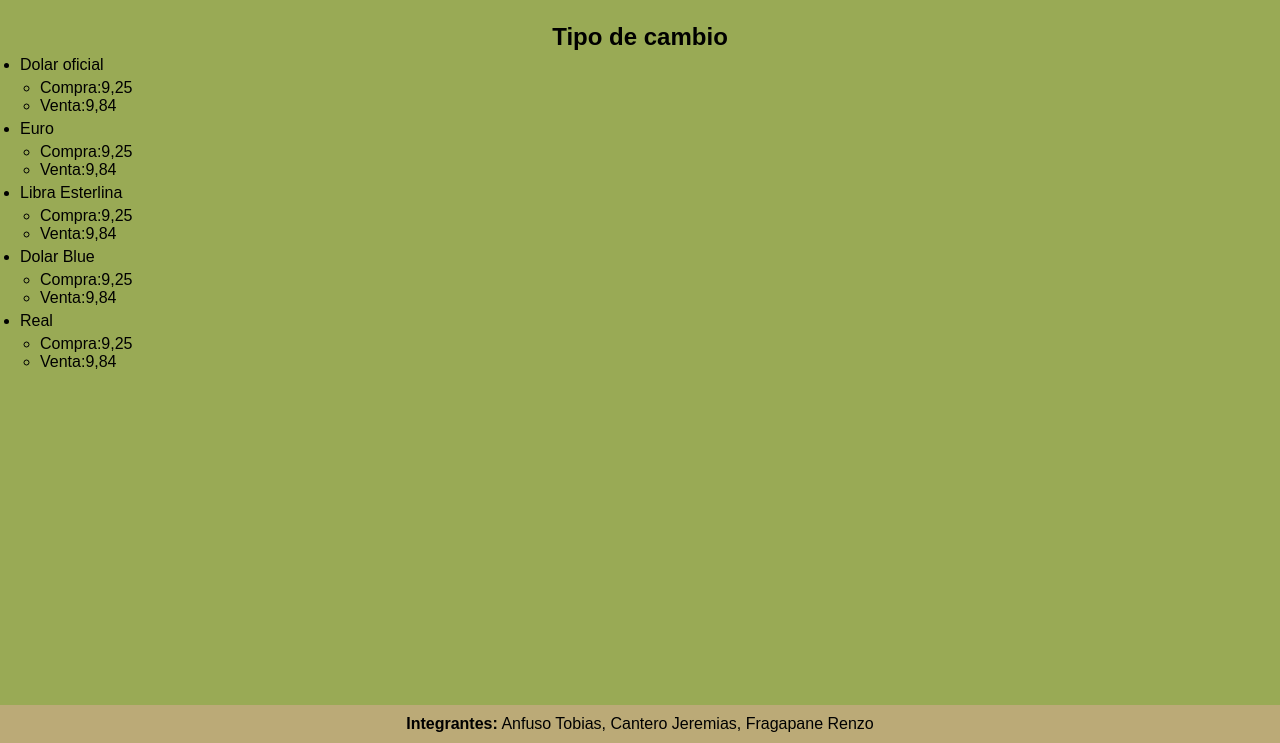
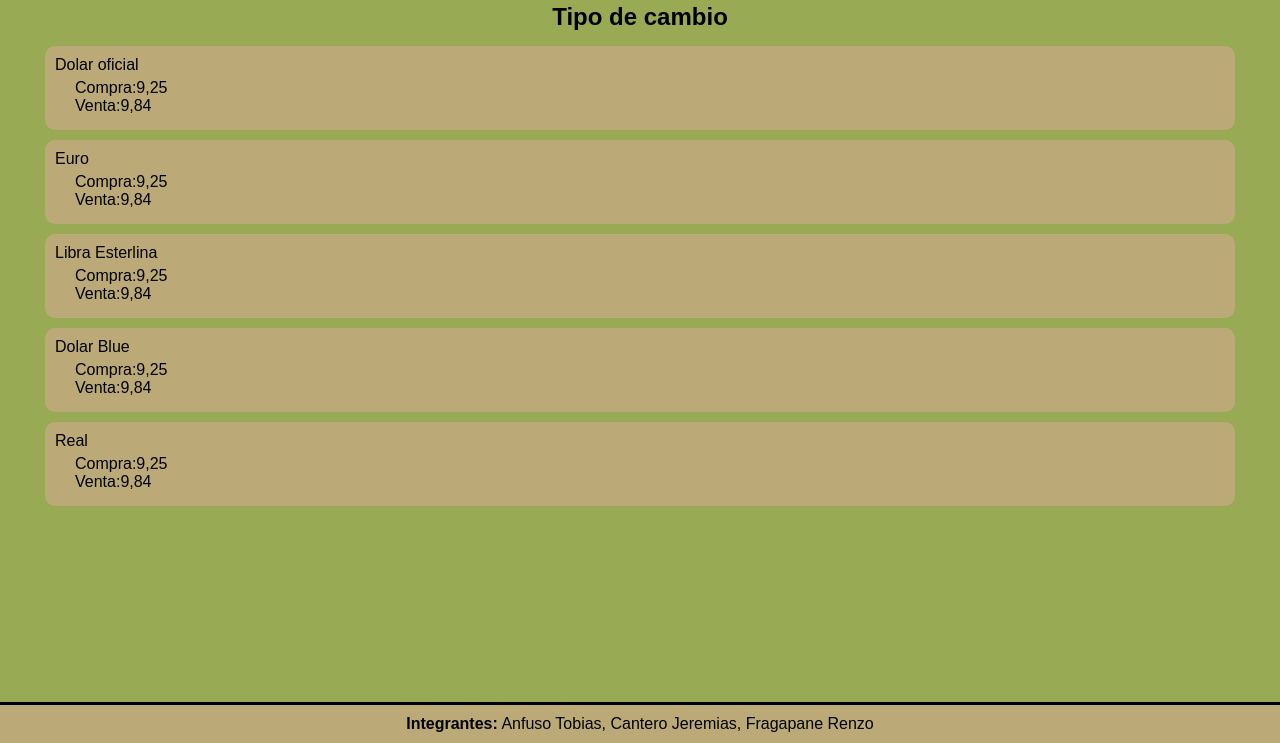
Before and after one commit to Renzo-fra/tp_integrador, a plain HTML site: page index.html in a window 1280 px wide. Shown: the part 57-800 px from the top of the page. Drawn offline with Linux system fonts and the light colour scheme.

Commit message:
CAMBIO 26/9

```diff
--- a/index.css
+++ b/index.css
@@ -21,6 +21,7 @@ header{
     justify-content: space-between;
     align-items: center;
     width: 100%;
+    border-bottom: solid;
 }
 
 nav a{
@@ -31,12 +32,32 @@ nav a{
 }
 
 .container{
-    margin-top: 38px;
+    /*margin-top: 38px;*/
+    margin: 15px;
+}
+
+.tipo{
+    /*border: solid;*/
+    margin: 10px;
+    border-radius: 10px;
+    list-style-type: none;
+    padding: 10px;
+    background-color: #ba7;
+}
+
+.tipo:hover{
+    box-shadow: 0 5px 0 #000;
+    border: solid;
+}
+
+.list_cambio{
+    list-style-type: none;
 }
 
 h1{
     color: #000;
     font-size: 36px;
+    margin-left: 10px;
 }
 
 .menu{
@@ -96,4 +117,5 @@ footer{
     position:absolute;
     width: 100%;
     text-align: center;
+    border-top: solid;
 }
--- a/index.html
+++ b/index.html
@@ -19,32 +19,32 @@
         <div class="container">
             <h2>Tipo de cambio</h2>
                 <ul>
-                    <li>Dolar oficial
-                        <ul>
+                    <li class="tipo">Dolar oficial
+                        <ul class="list_cambio">
                             <li>Compra:9,25</li>
                             <li>Venta:9,84</li>
                         </ul>
                     </li>
-                    <li >Euro
-                        <ul>
+                    <li class="tipo">Euro
+                        <ul class="list_cambio">
                             <li>Compra:9,25</li>
                             <li>Venta:9,84</li>
                         </ul>
                     </li>
-                    <li>Libra Esterlina
-                        <ul>
+                    <li class="tipo">Libra Esterlina
+                        <ul class="list_cambio">
                             <li>Compra:9,25</li>
                             <li>Venta:9,84</li>
                         </ul>
                     </li>
-                    <li>Dolar Blue
-                        <ul>
+                    <li class="tipo">Dolar Blue
+                        <ul class="list_cambio">
                             <li>Compra:9,25</li>
                             <li>Venta:9,84</li>
                         </ul>
                     </li>
-                    <li>Real
-                        <ul>
+                    <li class="tipo">Real
+                        <ul class="list_cambio">
                             <li>Compra:9,25</li>
                             <li>Venta:9,84</li>
                         </ul>
```
